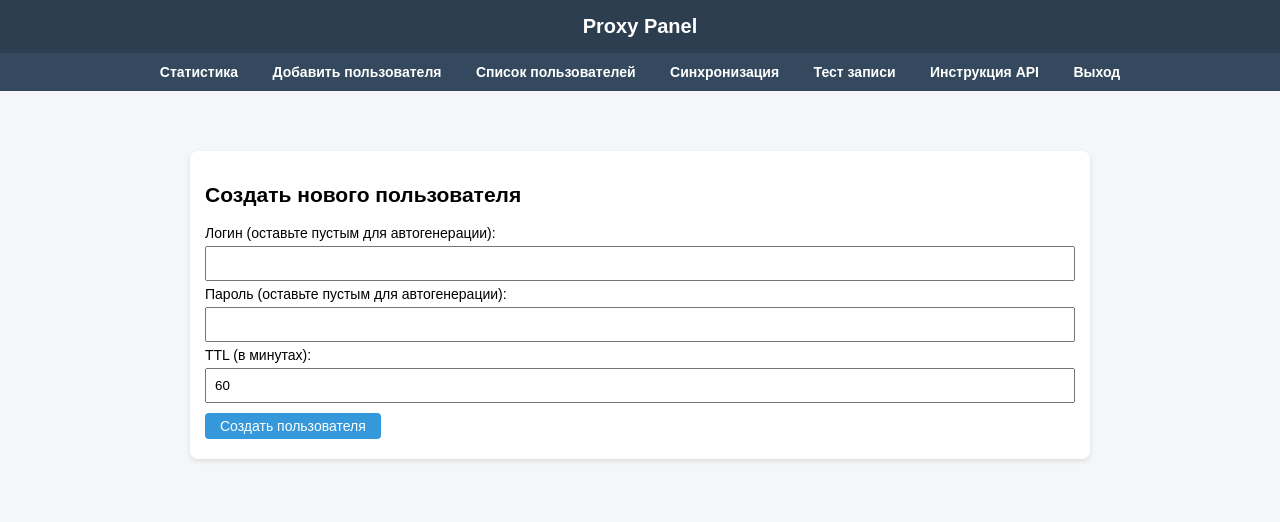
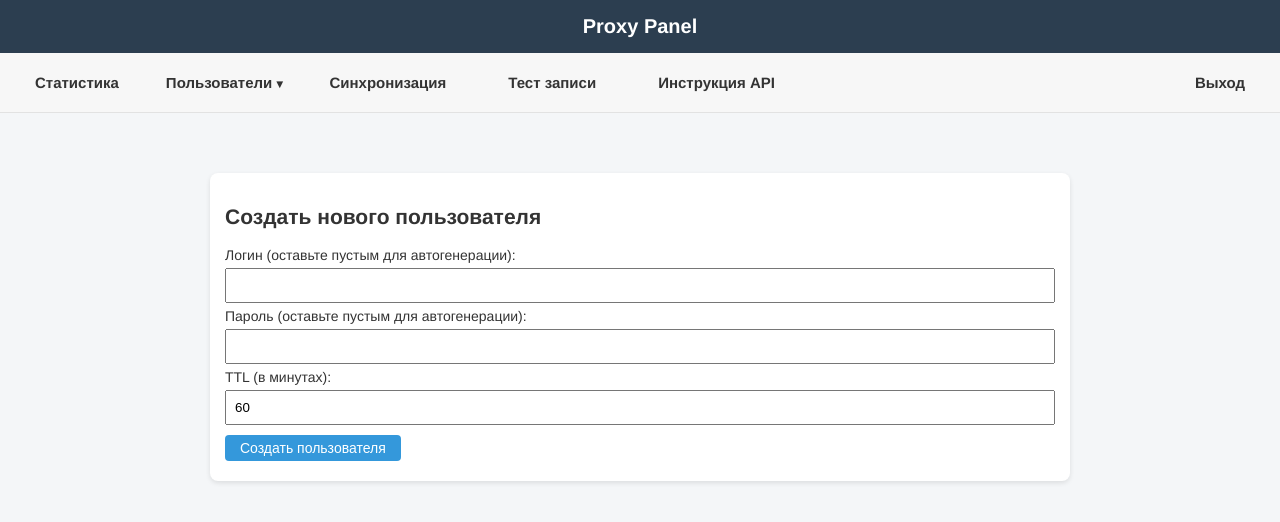
Before and after one commit to vano793/ProxyPanel-for-3proxy, a PHP site: page /add_user.php in a window 1280 px wide. Shown: the top 522 px of the page. Run offline with PHP 8.4, Linux system fonts and the light colour scheme; the visitor is signed in with stand-in values (Sample User, id 1).

Commit message:
Update menu.php

```diff
--- a/menu.php
+++ b/menu.php
@@ -6,12 +6,201 @@ Proxy Panel — скрипт управления 3proxy пользовател
 Лицензия: GNU General Public License v3.0 (GPL-3.0)
 Ссылка на лицензию: https://www.gnu.org/licenses/gpl-3.0.html
 */?>
-<nav>
-<a href="dashboard.php">Статистика</a>
-<a href="add_user.php">Добавить пользователя</a>
-<a href="users.php">Список пользователей</a>
-<a href="sync_users.php">Синхронизация</a>
-<a href="test_write.php">Тест записи</a>
-<a href="api_instructions.php">Инструкция API</a>
-<a href="logout.php">Выход</a>
+<?php
+// menu.php
+?>
+<!-- Меню навигации -->
+<nav class="sb-nav" aria-label="Главная навигация">
+  <!-- Левая часть меню -->
+  <div class="sb-nav-left">
+    <a href="dashboard.php">Статистика</a>
+
+    <!-- Шторка "Пользователи" -->
+    <div class="sb-dropdown" id="sb-users-dropdown">
+      <button
+        class="sb-dropdown-toggle"
+        aria-haspopup="true"
+        aria-expanded="false"
+        aria-controls="sb-users-menu"
+        id="sb-users-toggle"
+        type="button"
+      >
+        Пользователи
+        <span class="sb-caret" aria-hidden="true">▾</span>
+      </button>
+
+      <div class="sb-dropdown-menu" id="sb-users-menu" role="menu" aria-labelledby="sb-users-toggle">
+        <a href="add_user.php" role="menuitem">Добавить пользователя</a>
+        <a href="users.php" role="menuitem">Список пользователей</a>
+      </div>
+    </div>
+
+    <a href="sync_users.php">Синхронизация</a>
+    <a href="test_write.php">Тест записи</a>
+    <a href="api_instructions.php">Инструкция API</a>
+  </div>
+
+  <!-- Правая часть меню -->
+  <div class="sb-nav-right">
+    <a href="logout.php">Выход</a>
+  </div>
 </nav>
+
+<style>
+/* === Переменные для стилей меню === */
+:root{
+  --sb-nav-bg: #f7f7f7;
+  --sb-nav-border: #e2e2e2;
+  --sb-nav-link-color: #333333;
+  --sb-nav-link-hover-bg: #e9e9e9;
+  --sb-nav-accent: #444444;
+  --sb-dropdown-bg: #ffffff;
+  --sb-dropdown-border: #dedede;
+  --sb-font-family: "Helvetica Neue", Arial, sans-serif;
+  --sb-padding: 10px;
+  --sb-radius: 8px;
+  --sb-shadow: 0 6px 18px rgba(0,0,0,0.06);
+  --sb-transition: 180ms ease;
+  --sb-breakpoint-mobile: 700px;
+}
+
+/* === Сброс минимума === */
+*{box-sizing:border-box}
+body{margin:0;font-family:var(--sb-font-family);color: var(--sb-nav-link-color);}
+
+/* === Контейнер навигации === */
+.sb-nav {
+  display: flex;
+  align-items: center;
+  gap: 8px;
+  flex-wrap: wrap;
+  background: var(--sb-nav-bg);
+  border-bottom: 1px solid var(--sb-nav-border);
+  padding: 8px;
+}
+
+/* Левая и правая часть меню */
+.sb-nav-left {
+  display: flex;
+  align-items: center;
+  gap: 8px;
+  flex-wrap: wrap;
+}
+.sb-nav-right {
+  margin-left: auto;
+}
+
+/* Ссылки и кнопки */
+.sb-nav a,
+.sb-nav button.sb-dropdown-toggle {
+  display:block;
+  padding: 8px 12px;
+  color: var(--sb-nav-link-color);
+  text-decoration: none;
+  border-radius: 6px;
+  font-size: 15px;
+  background: transparent;
+  border: none;
+  cursor: pointer;
+  transition: background var(--sb-transition), color var(--sb-transition);
+}
+.sb-nav a:focus,
+.sb-nav button.sb-dropdown-toggle:focus {
+  outline: 3px solid rgba(0,123,255,0.18);
+  outline-offset: 2px;
+}
+.sb-nav a:hover,
+.sb-nav button.sb-dropdown-toggle:hover {
+  background: var(--sb-nav-link-hover-bg);
+}
+
+/* === Dropdown === */
+.sb-dropdown {position: relative;}
+.sb-dropdown-toggle {
+  display:flex;
+  align-items:center;
+  gap:8px;
+  font-weight:600;
+}
+.sb-dropdown-toggle .sb-caret {
+  font-size: 12px;
+  transform: rotate(0deg);
+  transition: transform var(--sb-transition);
+}
+.sb-dropdown-menu {
+  display: none;
+  position: absolute;
+  top: calc(100% + 6px);
+  left: 0;
+  min-width: 200px;
+  background: var(--sb-dropdown-bg);
+  border: 1px solid var(--sb-dropdown-border);
+  border-radius: var(--sb-radius);
+  box-shadow: var(--sb-shadow);
+  padding: 6px;
+  z-index: 1200;
+}
+.sb-dropdown-menu a {
+  display:block;
+  padding: 8px 10px;
+  margin:2px 0;
+  border-radius:6px;
+  text-decoration:none;
+  color:var(--sb-nav-link-color);
+  font-weight:500;
+}
+.sb-dropdown-menu a:hover,
+.sb-dropdown-menu a:focus {background: var(--sb-nav-link-hover-bg);}
+
+/* Открытое состояние */
+.sb-dropdown.open > .sb-dropdown-toggle .sb-caret {transform: rotate(180deg);}
+.sb-dropdown.open > .sb-dropdown-menu {display:block;animation: sb-dropdown-show var(--sb-transition) ease;}
+@keyframes sb-dropdown-show {from {opacity:0; transform: translateY(-6px);} to {opacity:1; transform: translateY(0);}}
+
+/* Адаптив: мобильные */
+@media (max-width: var(--sb-breakpoint-mobile)) {
+  .sb-nav {gap:6px;padding:8px;}
+  .sb-dropdown {width:100%;}
+  .sb-dropdown-menu {position: static;margin-top:6px;}
+}
+</style>
+
+<script>
+// === JS для шторки ===
+(function(){
+  const dropdown = document.getElementById('sb-users-dropdown');
+  const toggle = document.getElementById('sb-users-toggle');
+  const menu = document.getElementById('sb-users-menu');
+
+  toggle.addEventListener('click', function(e){
+    const isOpen = dropdown.classList.toggle('open');
+    toggle.setAttribute('aria-expanded', isOpen ? 'true' : 'false');
+  });
+
+  document.addEventListener('click', function(e){
+    if (!dropdown.contains(e.target)) {
+      if (dropdown.classList.contains('open')) {
+        dropdown.classList.remove('open');
+        toggle.setAttribute('aria-expanded', 'false');
+      }
+    }
+  });
+
+  document.addEventListener('keydown', function(e){
+    if (e.key === 'Escape') {
+      if (dropdown.classList.contains('open')) {
+        dropdown.classList.remove('open');
+        toggle.setAttribute('aria-expanded', 'false');
+        toggle.focus();
+      }
+    }
+  });
+
+  menu.querySelectorAll('a').forEach(a=>{
+    a.addEventListener('click', ()=>{
+      dropdown.classList.remove('open');
+      toggle.setAttribute('aria-expanded', 'false');
+    });
+  });
+})();
+</script>
```
